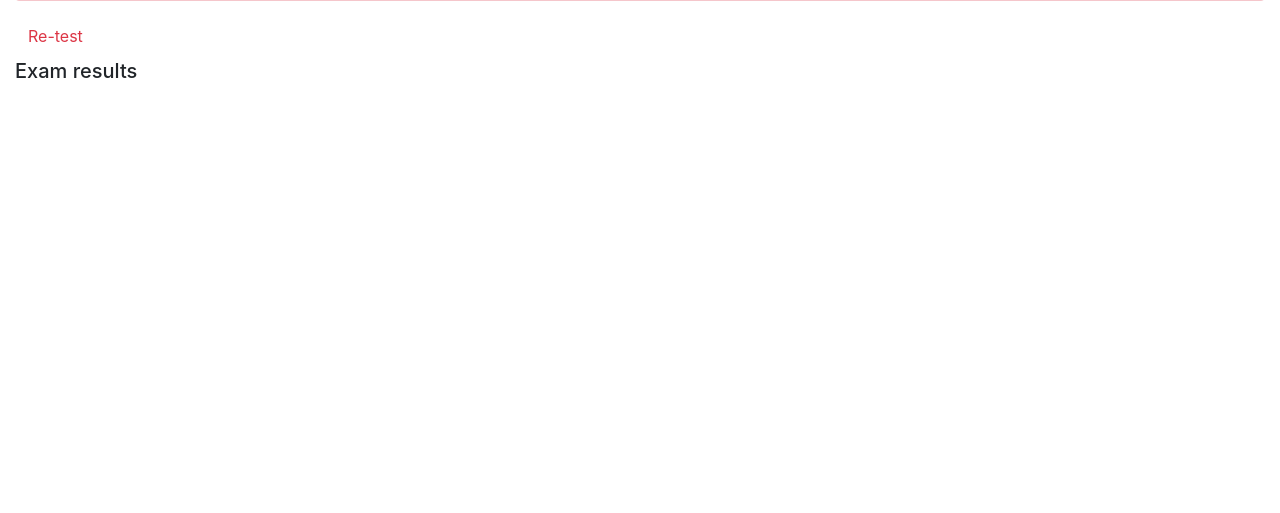
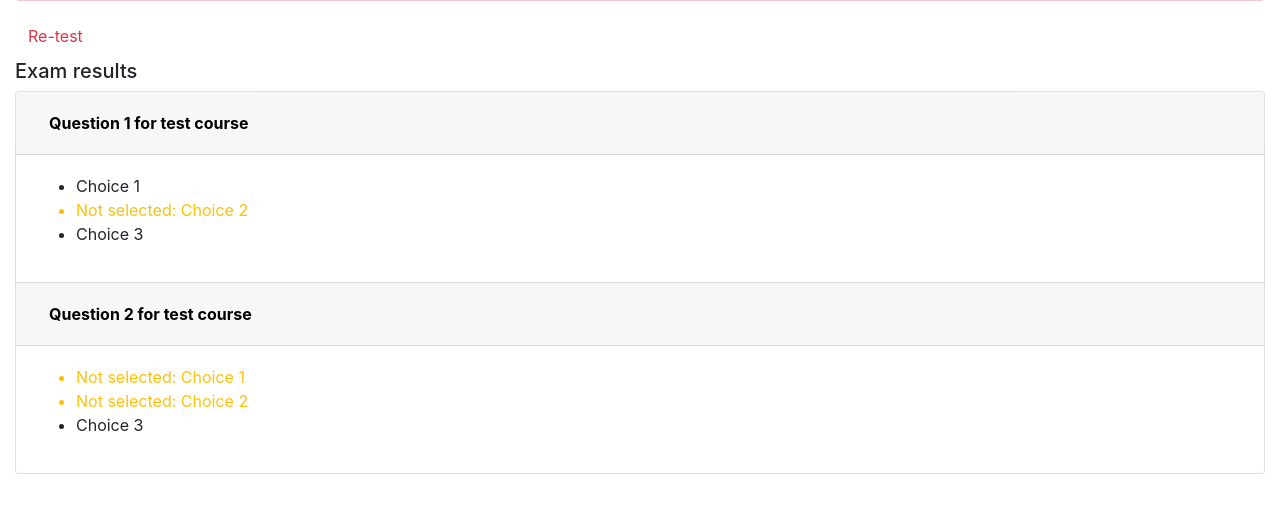
Before and after one commit to msantelices/django-final-project, a Django app: page /onlinecourse/course/1/submission/1/result/ in a window 1280 px wide. Shown: the part 105-618 px from the top of the page. Run offline with Django 3.2, Linux system fonts and the light colour scheme; data comes from the database, SQL or seed files in the repository; both versions use the stored data as it was after the commit; some libraries are stand-ins or nearby versions.

Commit message:
finished result template

```diff
--- a/onlinecourse/templates/onlinecourse/exam_result_bootstrap.html
+++ b/onlinecourse/templates/onlinecourse/exam_result_bootstrap.html
@@ -4,6 +4,9 @@
     <meta charset="UTF-8">
     {% load static %}
     <link rel="stylesheet" href="https://maxcdn.bootstrapcdn.com/bootstrap/4.5.2/css/bootstrap.min.css">
+    <script src="https://ajax.googleapis.com/ajax/libs/jquery/3.5.1/jquery.min.js"></script>
+    <script src="https://cdnjs.cloudflare.com/ajax/libs/popper.js/1.16.0/umd/popper.min.js"></script>
+    <script src="https://maxcdn.bootstrapcdn.com/bootstrap/4.5.2/js/bootstrap.min.js"></script>
 </head>
 <body>
 
@@ -52,7 +55,35 @@
         <div class="card-columns-vertical mt-1">
         <h5 class="">Exam results</h5>
             <!--HINT Display exam results-->
-        </div>
+            <div class="accordion" id="accordionExample">
+                {% for question in course.question_set.all %}
+                <div class="card">
+                  <div class="card-header" id="heading_{{question.id}}">
+                    <h2 class="mb-0">
+                      <button style="font-weight: bold; color: #000;" class="btn btn-link btn-block text-left" type="button" data-toggle="collapse" data-target="#collapse_{{question.id}}" aria-expanded="true" aria-controls="collapse_{{question.id}}">
+                        {{ question.question_text}}
+                      </button>
+                    </h2>
+                  </div>
+
+                  <div id="collapse_{{question.id}}" class="collapse show" aria-labelledby="headingOne" data-parent="#accordionExample">
+                    <div class="card-body">
+                      <ul>
+                        {% for choice in question.choice_set.all %}
+                            {% if choice.is_correct and choice.id in selected_ids %}
+                                <li class="text-success">Correct answer: {{ choice.choice_text }}</li>
+                            {% elif choice.is_correct and choice.id not in selected_ids %}
+                                <li class="text-warning">Not selected: {{ choice.choice_text }}</li>
+                            {% else %}
+                                <li>{{ choice.choice_text }}</li>
+                            {% endif %}
+                        {% endfor %}
+                      </ul>
+                    </div>
+                  </div>
+                </div>
+                {% endfor %}
+            </div>
     </div>
 </body>
 </html>
```
Also changed, not shown: db.sqlite3.
